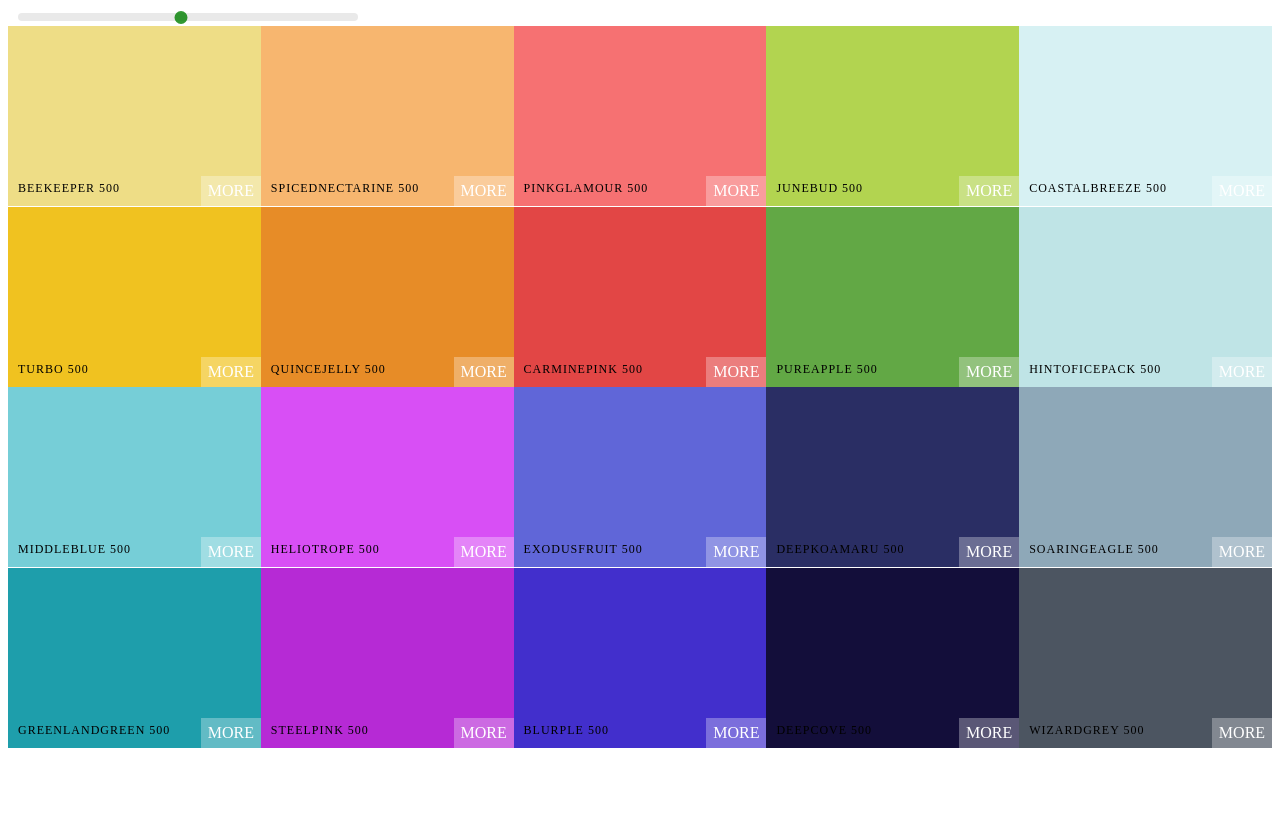
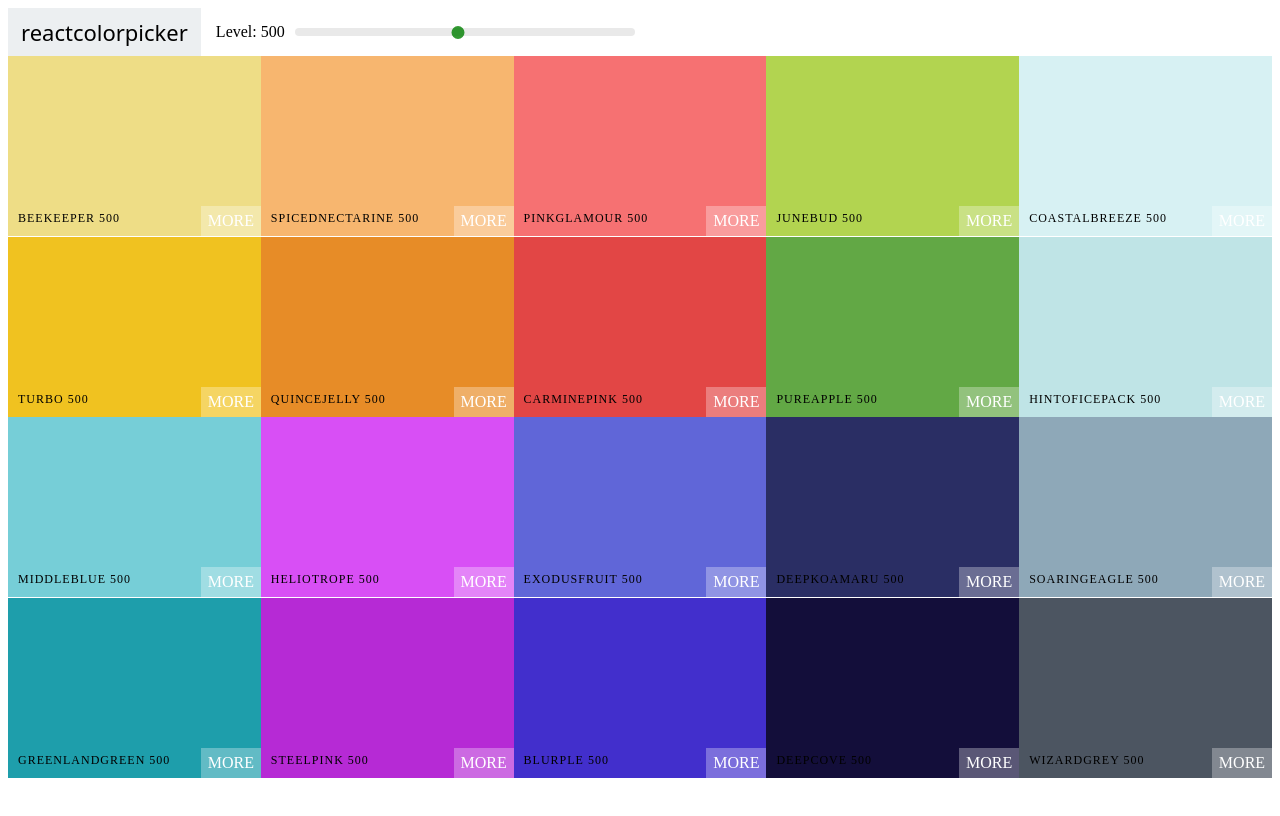
Before and after one commit to sterlingbarton/color-palette, a React (Vite) app in the folder color-palette/: page / in a window 1280 px wide. Built offline with nearby package versions, Linux system fonts and the light colour scheme.

Commit message:
added navbar

```diff
--- a/color-palette/src/App.jsx
+++ b/color-palette/src/App.jsx
@@ -5,8 +5,6 @@
 export default function App() {
   console.log(generatePalette(SeedColors[4]))
   return (
-    <>
       <Palette palette={generatePalette(SeedColors[4])}/>
-    </>
   )
 }
--- /dev/null
+++ b/color-palette/src/Navbar.css
@@ -0,0 +1,52 @@
+.navbar{
+    display: flex;
+    align-items: center;
+    justify-content: flex-start;
+    height: 6vh;
+}
+
+.logo{
+    margin-right: 15px;
+    padding: 0 13px;
+    font-size: 22px;
+    background-color: #eceff1;
+    font-family: system-ui, -apple-system, BlinkMacSystemFont, 'Segoe UI', Roboto, Oxygen, Ubuntu, Cantarell, 'Open Sans', 'Helvetica Neue', sans-serif;
+    height: 100%;
+    display: flex;
+    align-items: center;
+}
+
+.logo a {
+    text-decoration: none;
+    color: black;
+
+}
+
+.slider{
+    width: 340px;
+    margin: 0 10px;
+    display: inline-block;
+}
+
+.slider .rc-slider-track{
+    background-color: transparent;
+}
+
+.slider .rc-slider-rail{
+    height: 8px;
+    /* margin-bottom: 10px; */
+}
+
+.slider .rc-slider-handle,
+.slider .rc-slider-handle:hover,
+.slider .rc-slider-handle:focus,
+.slider .rc-slider-handle:active{
+    background-color: green;
+    outline: none;
+    border: 2px solid green;
+    box-shadow: none;
+    width: 13px;
+    height: 13px;
+    margin-left: -7px;
+    margin-top: -2.5px;
+}
--- /dev/null
+++ b/color-palette/src/Navbar.jsx
@@ -0,0 +1,21 @@
+import React from 'react'
+import Slider from 'rc-slider';
+import 'rc-slider/assets/index.css';
+import './Navbar.css'
+
+
+export default function Navbar({level, changeLevel}) {
+  return (
+    <header className='navbar'>
+        <div className='logo'>
+            <a href='#'>reactcolorpicker</a>
+        </div>
+        <div className='slider-container'>
+            <span>Level: {level}</span>
+            <div className='slider'>
+                <Slider min={100} max={900} step={100} value={level} onChange={changeLevel}/>
+            </div>
+        </div>
+    </header>
+  )
+}
--- a/color-palette/src/Palette.css
+++ b/color-palette/src/Palette.css
@@ -1,3 +1,4 @@
+
 .palette{
     height: 100vh;
 }
@@ -5,32 +6,3 @@
 .palette-colors{
     height: 90%;
 }
-
-.slider{
-    width: 340px;
-    margin: 0 10px;
-    display: inline-block;
-}
-
-.slider .rc-slider-track{
-    background-color: transparent;
-}
-
-.slider .rc-slider-rail{
-    height: 8px;
-    /* margin-bottom: 10px; */
-}
-
-.slider .rc-slider-handle,
-.slider .rc-slider-handle:hover,
-.slider .rc-slider-handle:focus,
-.slider .rc-slider-handle:active{
-    background-color: green;
-    outline: none;
-    border: 2px solid green;
-    box-shadow: none;
-    width: 13px;
-    height: 13px;
-    margin-left: -7px;
-    margin-top: -2.5px;
-}
--- a/color-palette/src/Palette.jsx
+++ b/color-palette/src/Palette.jsx
@@ -1,7 +1,6 @@
 import {useState} from 'react'
 import ColorBox from "./ColorBox"
-import Slider from 'rc-slider';
-import 'rc-slider/assets/index.css';
+import Navbar from './Navbar'
 import './Palette.css'
 
 
@@ -16,10 +15,7 @@
     }
   return (
     <div className="palette">
-        <div className='slider'>
-            <Slider min={100} max={900} step={100} value={level} onChange={changeLevel}/>
-        </div>
-        {/* Navbar goes here */}
+        <Navbar level={level} changeLevel={changeLevel} />
         <div className="palette-colors">
             {colorBoxes}
         </div>
```
